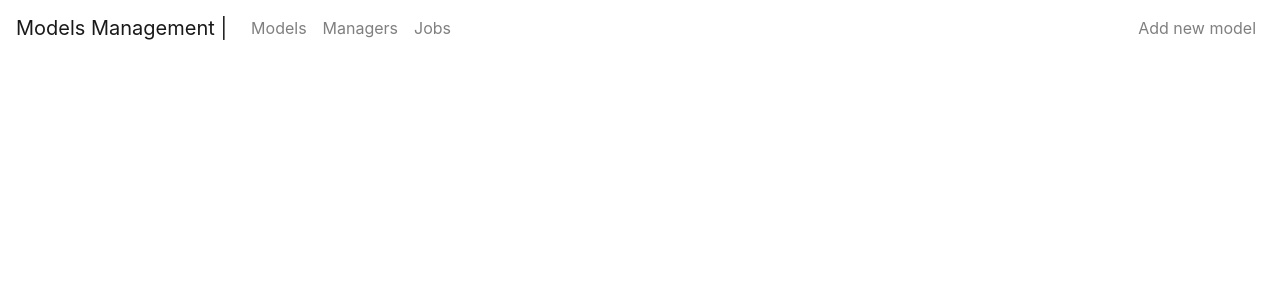
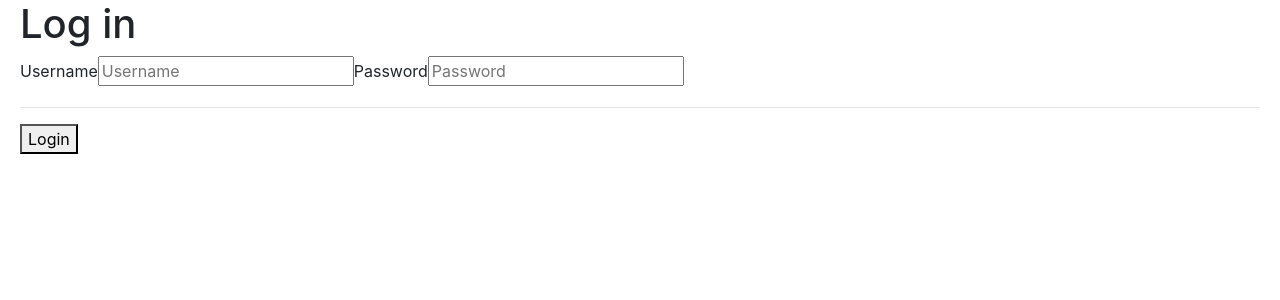
Before and after one commit to henriettepilegaard1/GUI_GROUP11_Assignment3, a Vue app in the folder vuetest2/: page /Login in a window 1280 px wide. Shown: the top 300 px of the page. Built offline with nearby package versions, Linux system fonts and the light colour scheme; what vue-resource would draw is missing.

Commit message:
noget der virker lidt

```diff
--- a/vuetest2/src/App.vue
+++ b/vuetest2/src/App.vue
@@ -1,25 +1,8 @@
 <template>
-  <div>
-    <header class="app-header">
-      <app-nav></app-nav>
-    </header>
-    <main class="container">
-      <router-view></router-view>
-    </main>
+  <div id="app">
+    <router-view/>
   </div>
 </template>
-
-<script>
-
-import AppNav from './components/AppNav'
-
-export default {
-  components: {
-    AppNav
-  }
-}
-
-</script>
 
 <style>
   #app {
--- a/vuetest2/src/components/AppNav.vue
+++ b/vuetest2/src/components/AppNav.vue
@@ -42,6 +42,14 @@
         >
           Jobs
         </router-link>
+        <router-link
+          to="Login"
+          class="nav-item nav-link"
+          active-class="active"
+          exact
+        >
+          Login
+        </router-link>
       </div>
       <ul class ="navbar-nav ml-auto">
         <li><router-link
--- /dev/null
+++ b/vuetest2/src/components/Login.vue
@@ -0,0 +1,55 @@
+<template>
+  <div>
+    <form class="login" @submit.prevent="login">
+        <h1>Log in</h1>
+         <label>Username</label>
+     <input required v-model="username" type="text" placeholder="Username"/>
+     <label>Password</label>
+     <input required v-model="password" type="password" placeholder="Password"/>
+     <hr/>
+     <button type="submit">Login</button>
+    </form>
+  </div>
+</template>
+
+<script>
+import axios from 'axios';
+
+export default {
+  name: "login",
+  data() {
+    return {
+      username: "",
+      password: ""
+    };
+  },
+  methods: {
+    login: function() {
+      axios.post(`https://localhost:44368/api/account/login`, {
+            Email: this.username,
+            Password: this.password
+        },
+        {
+            headers: {
+            'Content-Type': 'application/json'
+            }
+        }
+    )
+    .then(response => {
+        console.log(response.data.jwt)
+    })
+    .catch(e => {
+      this.errors.push(e)
+    })
+    }
+  }
+};
+</script>
+
+body: JSON.stringify(({
+ email: username,
+ password: password
+ })
+<!-- Add "scoped" attribute to limit CSS to this component only -->
+<style scoped>
+</style>
--- a/vuetest2/src/main.js
+++ b/vuetest2/src/main.js
@@ -8,6 +8,7 @@
 import Managers from './components/Managers'
 import Jobs from './components/Jobs'
 import AddModel from './components/AddModel'
+import Login from './components/Login'
 
 
 Vue.use(vueResource)
@@ -17,6 +18,7 @@
   mode: 'history',
   base: __dirname,
   routes: [
+    {path: '/Login', component: Login},
     {path: '/Models', alias: "/", component: Models},
     {path: '/Managers', component: Managers},
     {path: '/Jobs', component: Jobs},
```
Also changed, not shown: vuetest2/src/components/Home.vue (added).
